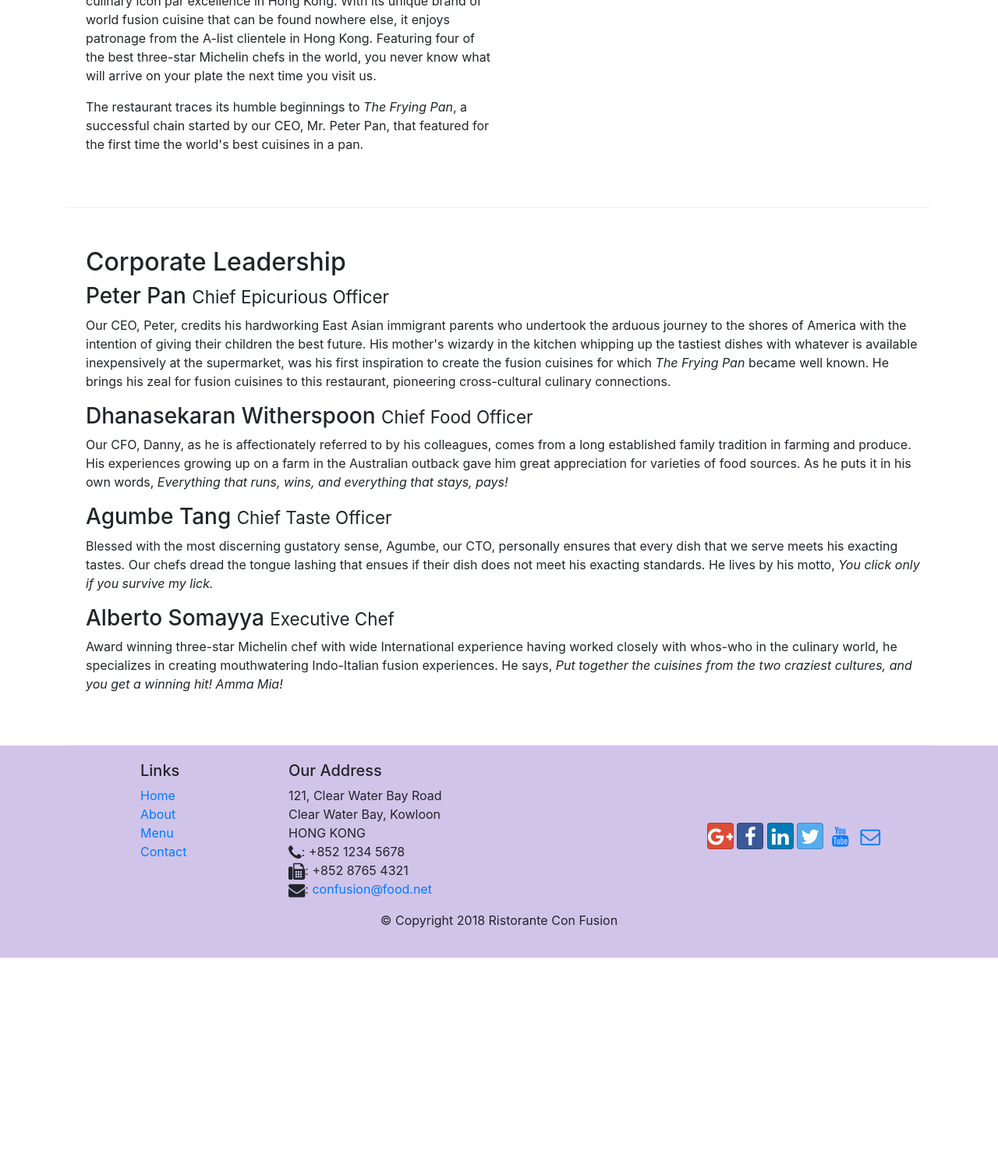
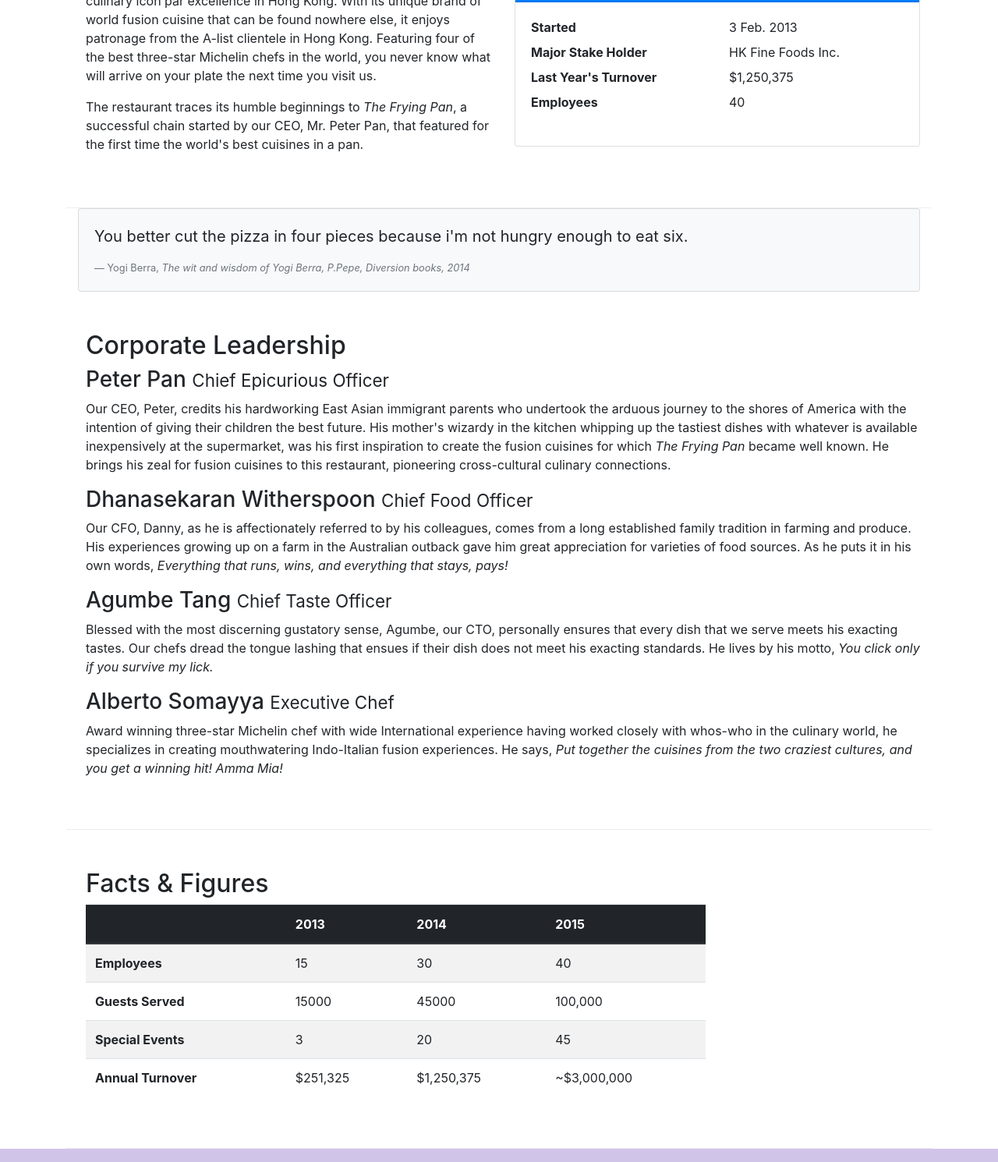
Before and after one commit to diegoforerocruz/bootstrap-test, a website: page aboutus.html in a window 1280 px wide. Shown: the part 548-2038 px from the top of the page at 78% size. Before the commit the page ends 1776 px from the top, so only its background shows below. Drawn offline with nearby package versions, Linux system fonts and the light colour scheme.

Commit message:
Tables and Cards

```diff
--- a/aboutus.html
+++ b/aboutus.html
@@ -64,7 +64,32 @@
                 <p>Started in 2010, Ristorante con Fusion quickly established itself as a culinary icon par excellence in Hong Kong. With its unique brand of world fusion cuisine that can be found nowhere else, it enjoys patronage from the A-list clientele in Hong Kong.  Featuring four of the best three-star Michelin chefs in the world, you never know what will arrive on your plate the next time you visit us.</p>
                 <p>The restaurant traces its humble beginnings to <em>The Frying Pan</em>, a successful chain started by our CEO, Mr. Peter Pan, that featured for the first time the world's best cuisines in a pan.</p>
             </div>
-            <div>
+            <div class="col-sm">
+                <div class="card">
+                    <h3 class="card-header bg-primary text-white">Fact at a Glance</h3>
+                    <div class="card-body">
+                        <dl class="row">
+                            <dt class="col-6">Started</dt>
+                            <dd class="col-6">3 Feb. 2013</dd>
+                            <dt class="col-6">Major Stake Holder</dt>
+                            <dd class="col-6">HK Fine Foods Inc.</dd>
+                            <dt class="col-6">Last Year's Turnover</dt>
+                            <dd class="col-6">$1,250,375</dd>
+                            <dt class="col-6">Employees</dt>
+                            <dd class="col-6">40</dd>
+                        </dl>
+                    </div>
+                </div>
+            </div>
+        </div>
+        <div class="col-12">
+            <div class="card card-body bg-light">
+                <blockquote class="blockquote">
+                    <p class="mb-0">You better cut the pizza in four pieces because i'm not hungry enough to eat six.</p>
+                </blockquote>
+                <footer class="blockquote-footer">Yogi Berra,
+                    <cite title="Source Title">The wit and wisdom of Yogi Berra, P.Pepe, Diversion books, 2014</cite>
+                </footer>
             </div>
         </div>
 
@@ -82,7 +107,50 @@
                 <p class="d-none d-sm-block">Award winning three-star Michelin chef with wide International experience having worked closely with whos-who in the culinary world, he specializes in creating mouthwatering Indo-Italian fusion experiences. He says, <em>Put together the cuisines from the two craziest cultures, and you get a winning hit! Amma Mia!</em></p>
             </div>
        </div>
+       <div class="row row-content">
+           <div class="col-12 col-sm-9">
+               <h2>Facts &amp; Figures</h2>
+               <table class="table table-striped">
+                   <thead class="thead-dark">
+                       <tr>
+                           <th>&nbsp;</th>
+                           <th>2013</th>
+                           <th>2014</th>
+                           <th>2015</th>
+                       </tr>
+                   </thead>
+                   <tbody>
+                    <tr>
+                        <th>Employees</th>
+                        <td>15</td>
+                        <td>30</td>
+                        <td>40</td>
+                    </tr>
+                    <tr>
+                        <th>Guests Served</th>
+                        <td>15000</td>
+                        <td>45000</td>
+                        <td>100,000</td>
+                    </tr>
+                    <tr>
+                        <th>Special Events</th>
+                        <td>3</td>
+                        <td>20</td>
+                        <td>45</td>
+                    </tr>
+                    <tr>
+                        <th>Annual Turnover</th>
+                        <td>$251,325</td>
+                        <td>$1,250,375</td>
+                        <td>~$3,000,000</td>
+                    </tr>
+                </tbody>
+               </table>
+           </div>
+           <div class="clo-12 col-sm-3">
 
+           </div>
+       </div>
     </div>
 
     <footer class="footer">
```
